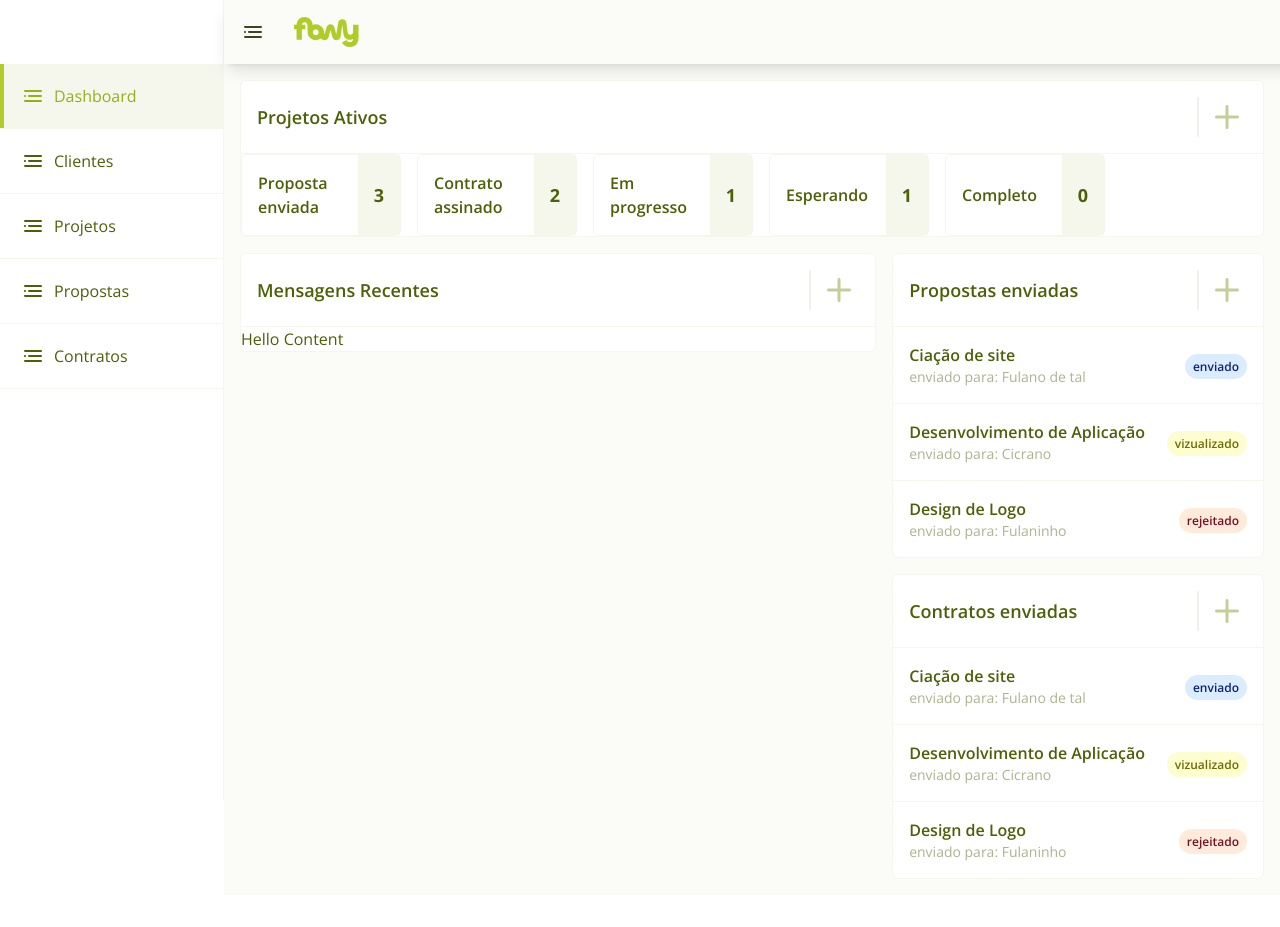
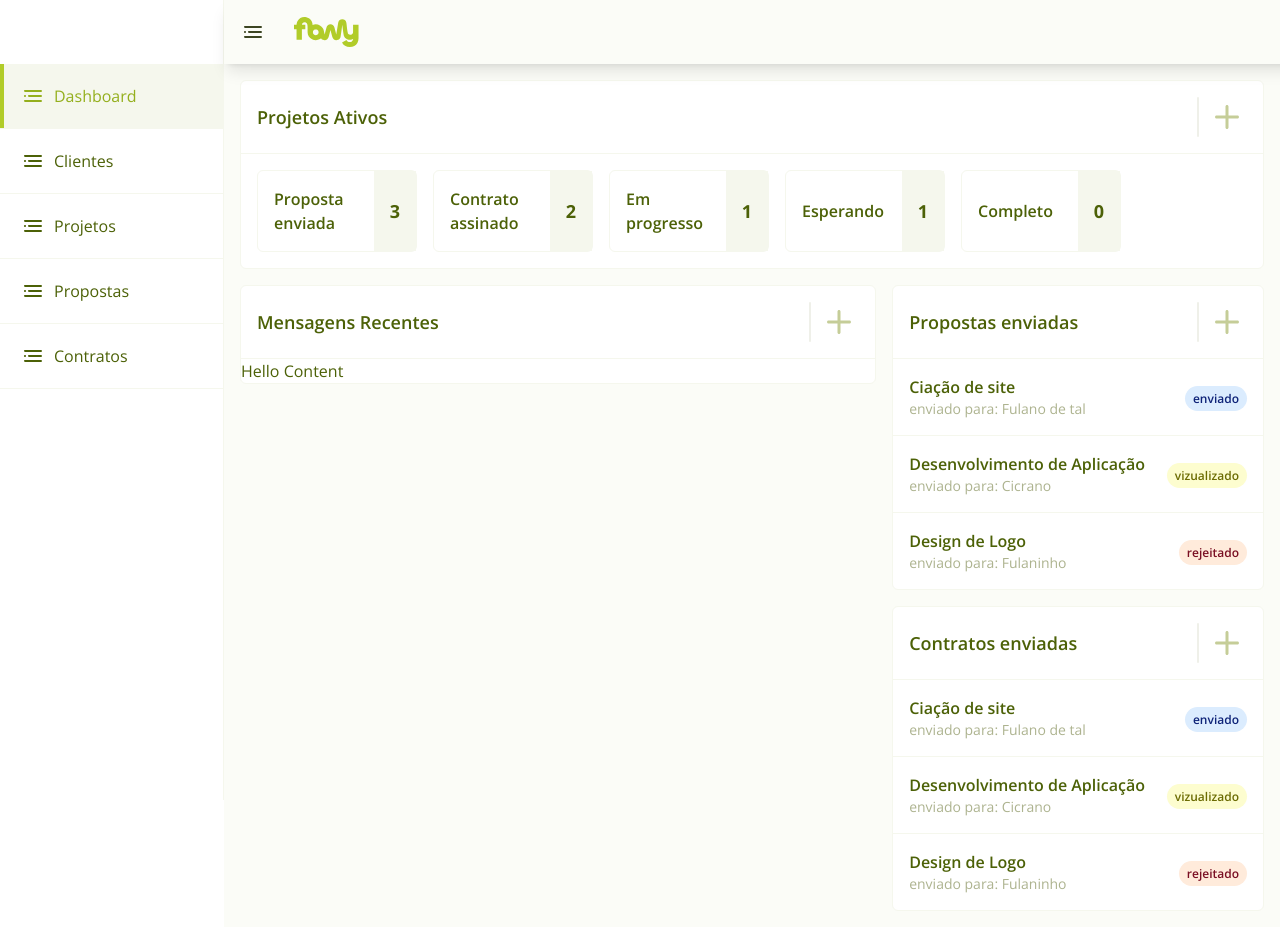
Before and after one commit to leonardokegel/flowly, an Angular app: page /dashboard in a window 1280 px wide. Before the commit the page ends 895 px from the top, so only its background shows below. Built offline with nearby package versions, Linux system fonts and the light colour scheme.

Commit message:
Adjust padding

```diff
--- a/src/app/shared/components/project-status/project-status.component.html
+++ b/src/app/shared/components/project-status/project-status.component.html
@@ -1,4 +1,4 @@
-<div class="flex gap-4 flex-wrap xl:flex-nowrap overflow-x-auto">
+<div class="flex gap-4 flex-wrap xl:flex-nowrap overflow-x-auto p-4">
   <div *ngFor="let item of projectStatus" class="flex w-40 border rounded-md border-basic-300">
     <div class="p-4 flex-grow self-center font-semibold">{{ item.title }}</div>
     <div class="flex items-center justify-center bg-basic-300 p-4 text-lg font-bold">{{ item.count }}</div>
```
